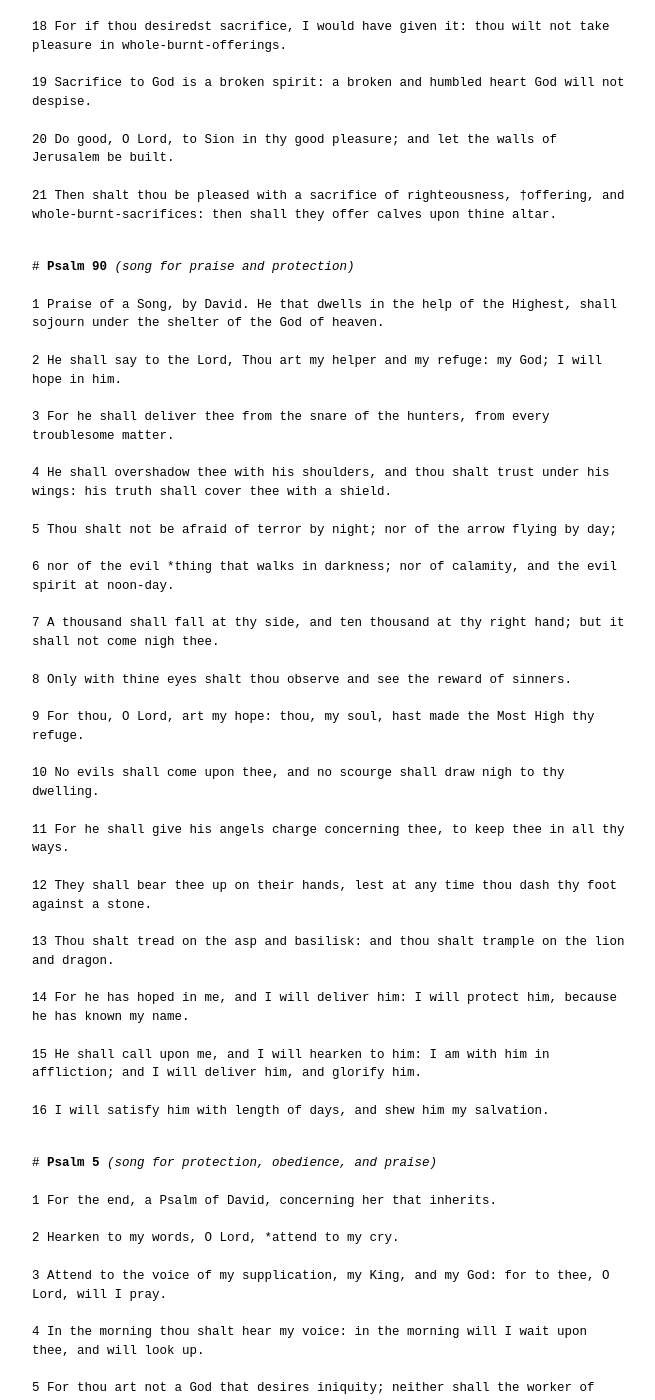
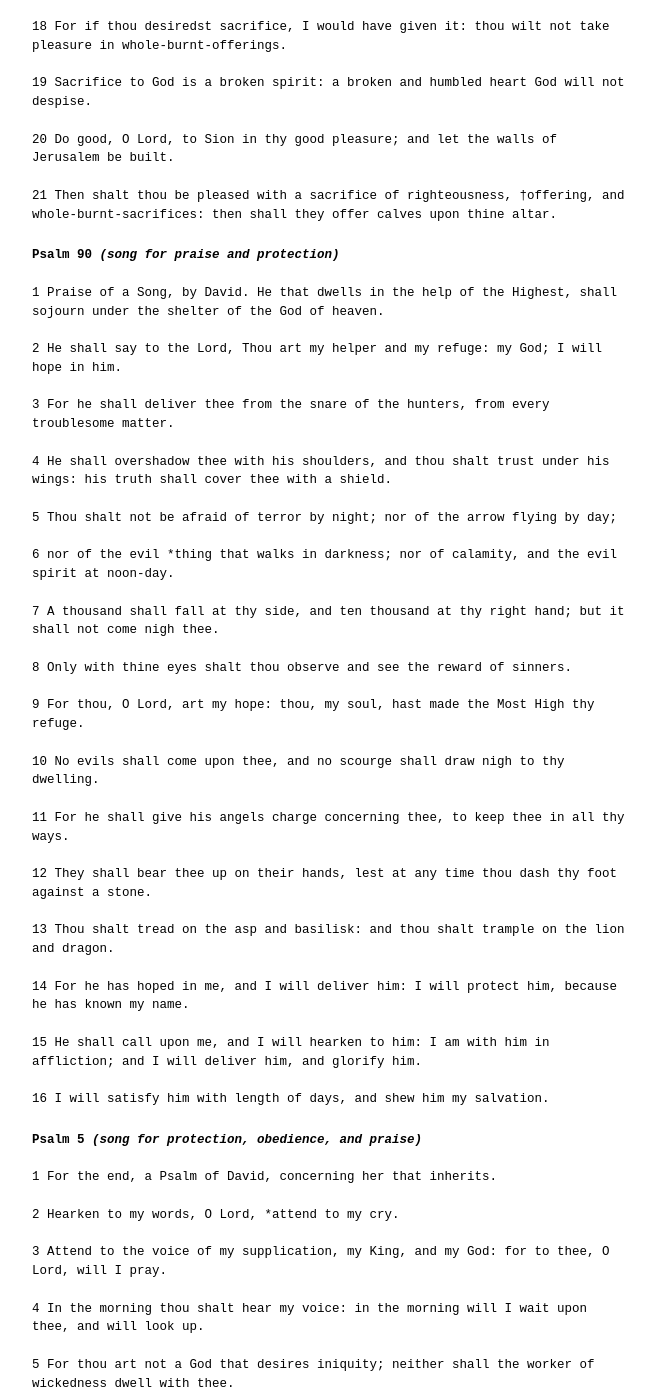
Before and after one commit to ronim-efrin/kitab, a Jekyll site: the page built from Joe.md, in a window 1280 px wide and 1400 px high, scrolled down 958 px. Shown: the whole window, without its empty margins (308-963 px from the left). Built offline with Jekyll 4.4.1, drawn with Linux system fonts in a browser that asks for light colours.

Commit message:
Update Joe.md

```diff
--- a/Joe.md
+++ b/Joe.md
@@ -27,7 +27,7 @@ permalink: prayer
 <br>20 Do good, O Lord, to Sion in thy good pleasure; and let the walls of Jerusalem be built.
 <br>21 Then shalt thou be pleased with a sacrifice of righteousness, †offering, and whole-burnt-sacrifices: then shall they offer calves upon thine altar.
 
-<br># **Psalm 90** *(song for praise and protection)*
+# **Psalm 90** *(song for praise and protection)*
 <br>1 Praise of a Song, by David. He that dwells in the help of the Highest, shall sojourn under the shelter of the God of heaven.
 <br>2 He shall say to the Lord, Thou art my helper and my refuge: my God; I will hope in him.
 <br>3 For he shall deliver thee from the snare of the hunters, from every troublesome matter.
@@ -45,7 +45,7 @@ permalink: prayer
 <br>15 He shall call upon me, and I will hearken to him: I am with him in affliction; and I will deliver him, and glorify him.
 <br>16 I will satisfy him with length of days, and shew him my salvation.
 
-<br># **Psalm 5** *(song for protection, obedience, and praise)*
+# **Psalm 5** *(song for protection, obedience, and praise)*
 <br>1 For the end, a Psalm of David, concerning her that inherits.
 <br>2 Hearken to my words, O Lord, *attend to my cry.
 <br>3 Attend to the voice of my supplication, my King, and my God: for to thee, O Lord, will I pray.
@@ -60,7 +60,7 @@ permalink: prayer
 <br>12 But let all that trust on thee be glad in thee: they shall exult for ever, and thou shalt dwell among them; and all that love thy name shall rejoice in thee.
 <br>13 For thou, Lord, shalt bless the righteous: thou hast ‡compassed us as with a shield of favour.
 
-<br># **Psalm 22** *(golden psalm for anxiety)*
+# **Psalm 22** *(golden psalm for anxiety)*
 <br>1 A Psalm of David. The Lord tends me as a shepherd, and I shall want nothing.
 <br>2 In a place of green grass, there he has made me dwell: he has nourished me by the water of rest.
 <br>3 He has restored my soul: he has guided me into the paths of righteousness, for his name's sake.
```
